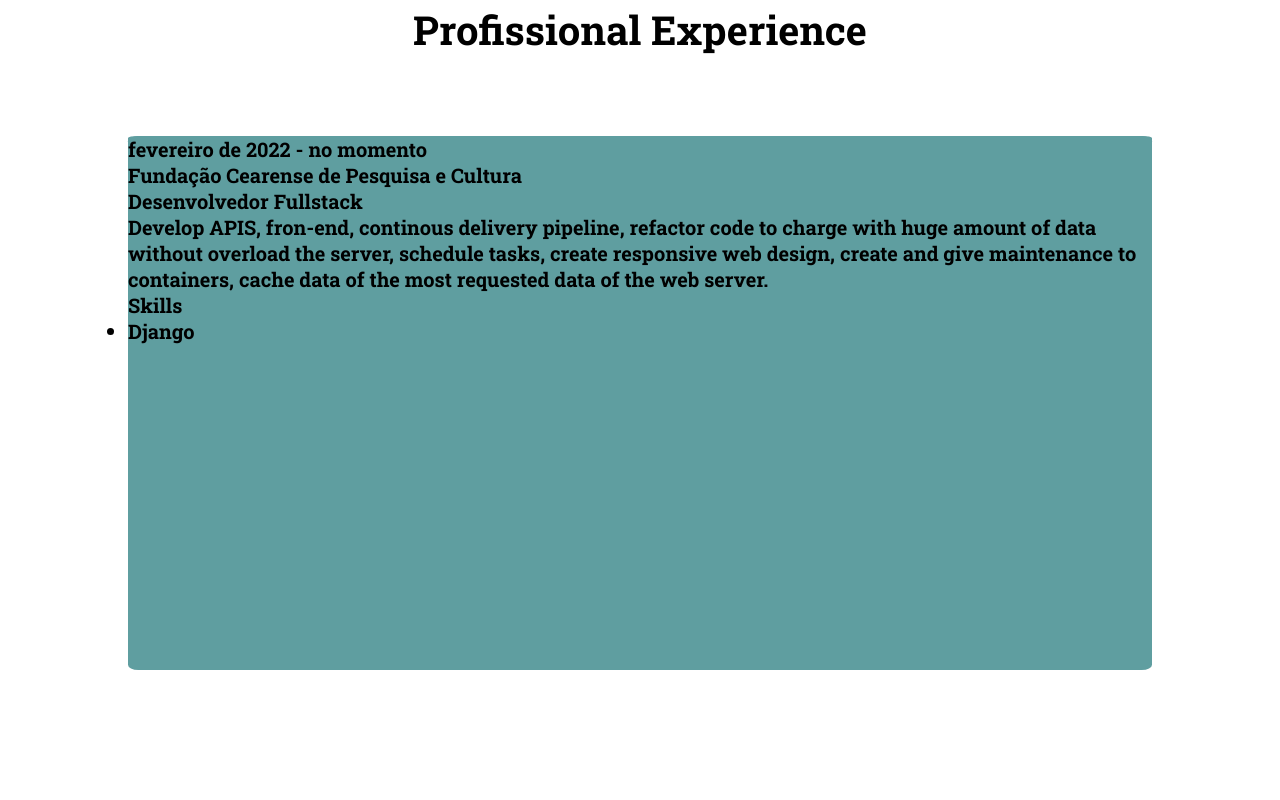
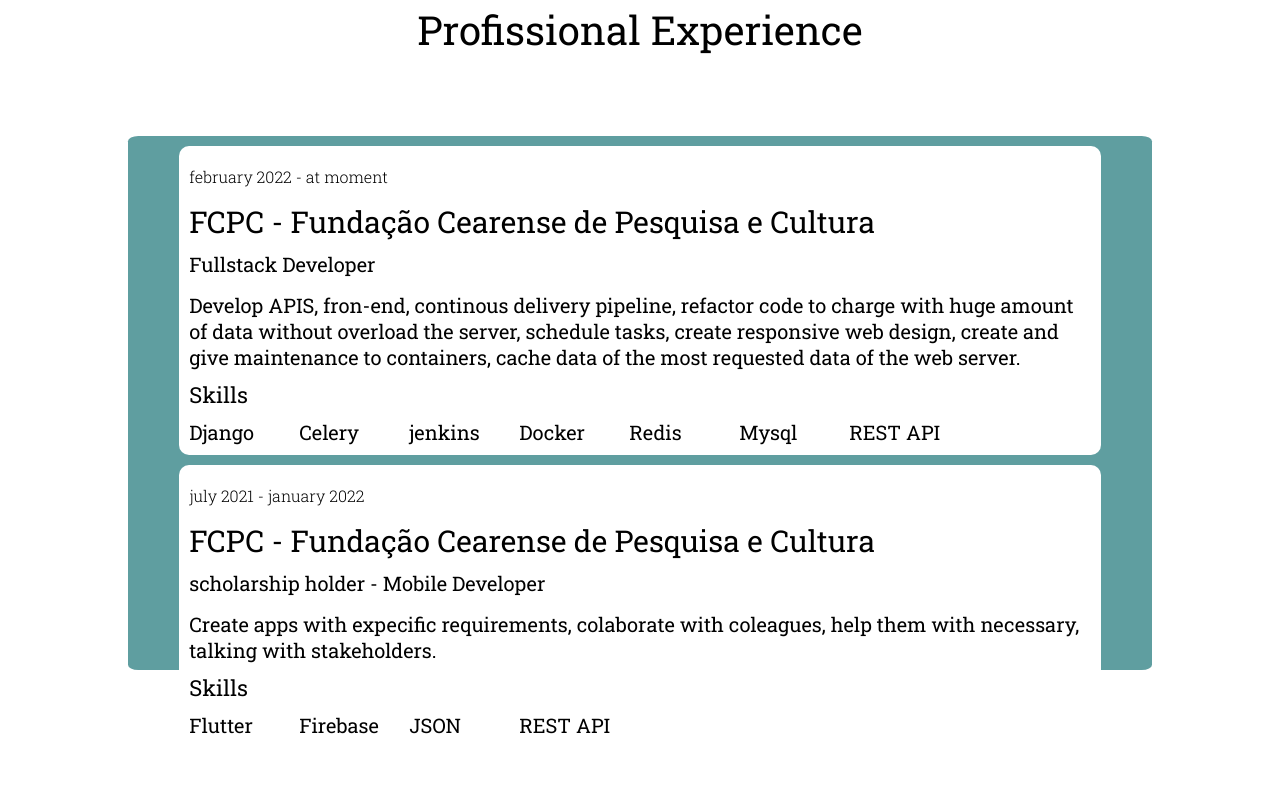
Before and after one commit to Graciano-B-L-Junior/portfolio-web, a plain HTML site: page index.html in a window 1280 px wide. Shown: the part 2513-3313 px from the top of the page. Drawn offline with Linux system fonts and the light colour scheme.

Commit message:
atualização

```diff
--- a/css/style.css
+++ b/css/style.css
@@ -3,7 +3,6 @@
     padding: 0%;
     margin: 0%;
     font-family: "Roboto Slab", sans-serif;
-    font-weight: bold;
     font-optical-sizing: auto;
     font-size: 20px;
 }
@@ -98,7 +97,7 @@ section#tech_skills{
     margin-left: var(--margin-left-desktop);
     margin-right: var(--margin-right-desktop);
     grid-template-columns: repeat(5, 1fr);
-    grid-template-rows: repeat(4, 1fr);
+    grid-template-rows: repeat(5, 1fr);
     gap: 10px;
 }
 section#tech_skills p{
@@ -189,3 +188,47 @@ footer{
     padding-left: var(--margin-left-desktop);
     padding-right: var(--margin-right-desktop);
 }
+
+section#profissional_experience div > div.float-card{
+    width: 90%;
+    margin: 10px auto;
+    padding: 10px;
+    background-color: white;
+    border-radius: 10px;
+}
+
+div.float-card p.period{
+    font-size: 16px;
+    font-weight: 300;
+    padding: 10px 0px;
+}
+
+div.float-card p.employee {
+    font-weight: 400;
+    font-size: 30px;
+    padding: 5px 0px;
+}
+
+div.float-card p.job-role{
+    font-size: 20px;
+    padding: 5px 0px;
+}
+div.float-card p.job-expecific{
+    font-size: 20px;
+    padding-top: 10px;
+}
+div.float-card p.job-skills{
+    padding-top: 10px;
+    font-size: 22px;
+    padding-bottom: 10px;
+}
+div.float-card ul{
+    list-style-type: none;
+    display: grid;
+    grid-template-columns: repeat(12, 100px);
+    column-gap: 10px;
+}
+div.float-card ul li{
+    border-radius: 10%;
+    font-size: 20px;
+}
--- a/index.html
+++ b/index.html
@@ -98,14 +98,18 @@
             <i class="fas fa-terminal"></i>
             <p>Shell Script</p>
         </div>
+        <div class="skill_12">
+            <i class="fas fa-mobile-alt"></i>
+            <p>Flutter</p>
+        </div>
     </section>
     <section id="profissional_experience">
         <p id="prof_ex_head">Profissional Experience</p>
         <div>
             <div class="float-card">
-                <p class="period">fevereiro de 2022 - no momento</p>
-                <p class="employee">Fundação Cearense de Pesquisa e Cultura</p>
-                <p class="job-role">Desenvolvedor Fullstack</p>
+                <p class="period">february 2022 - at moment</p>
+                <p class="employee">FCPC - Fundação Cearense de Pesquisa e Cultura</p>
+                <p class="job-role">Fullstack Developer</p>
                 <p class="job-expecific">Develop APIS, fron-end, continous delivery pipeline,
                     refactor code to charge with huge amount of data without overload the server,
                     schedule tasks, create responsive web design, create and give maintenance to containers,
@@ -116,10 +120,49 @@
                     <li class="job-skills-item">
                         Django
                     </li>
+                    <li class="job-skills-item">
+                        Celery
+                    </li>
+                    <li class="job-skills-item">
+                        jenkins
+                    </li>
+                    <li class="job-skills-item">
+                        Docker
+                    </li>
+                    <li class="job-skills-item">
+                        Redis
+                    </li>
+                    <li class="job-skills-item">
+                        Mysql
+                    </li>
+                    <li class="job-skills-item">
+                        REST API
+                    </li>
                 </ul>
             </div>
             <div class="float-card">
+                <p class="period">july 2021 - january 2022</p>
+                <p class="employee">FCPC - Fundação Cearense de Pesquisa e Cultura</p>
+                <p class="job-role">scholarship holder - Mobile Developer</p>
+                <p class="job-expecific">Create apps with expecific requirements, colaborate with coleagues,
+                help them with necessary, talking with stakeholders.
+                </p>
+                <p class="job-skills">Skills</p>
+                <ul class="job-skills-list">
+                    <li class="job-skills-item">
+                        Flutter
+                    </li>
+                    <li class="job-skills-item">
+                        Firebase
+                    </li>
+                    <li class="job-skills-item">
+                        JSON
+                    </li>
+                    <li class="job-skills-item">
+                        REST API
+                    </li>
 
+                </ul>
             </div>
         </div>
     </section>
```
